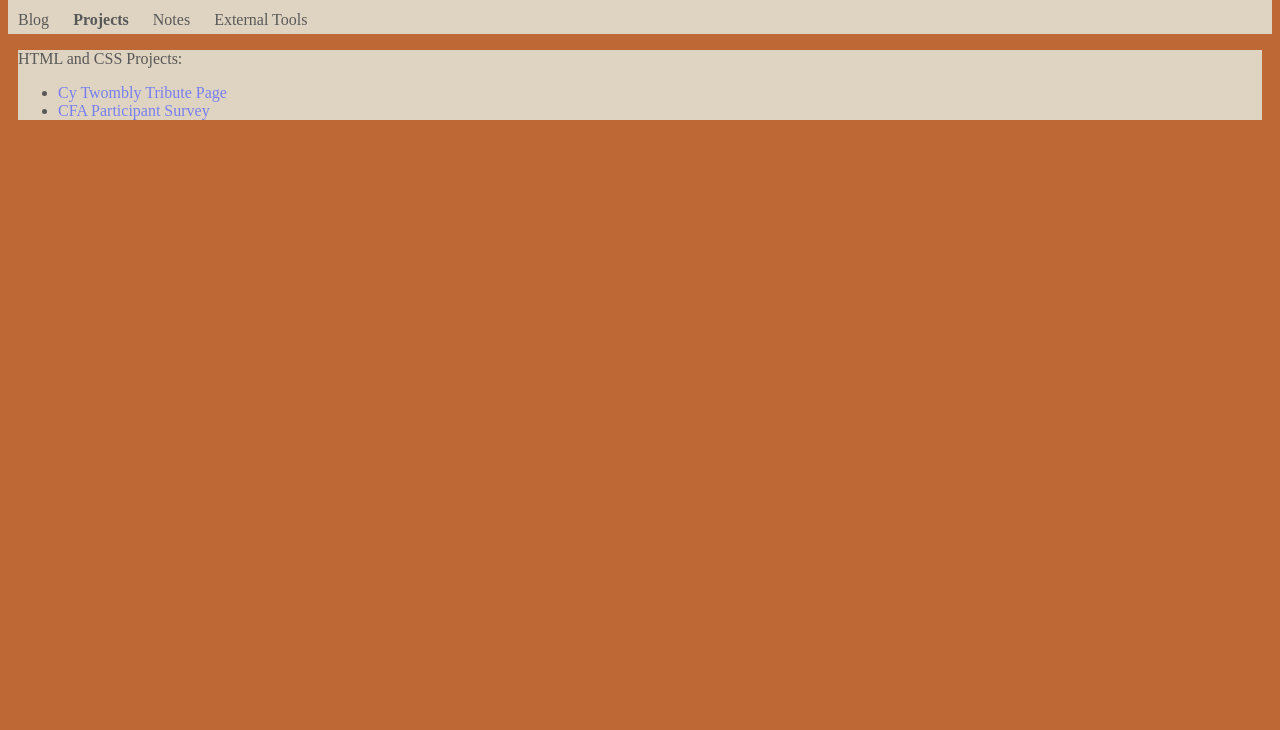
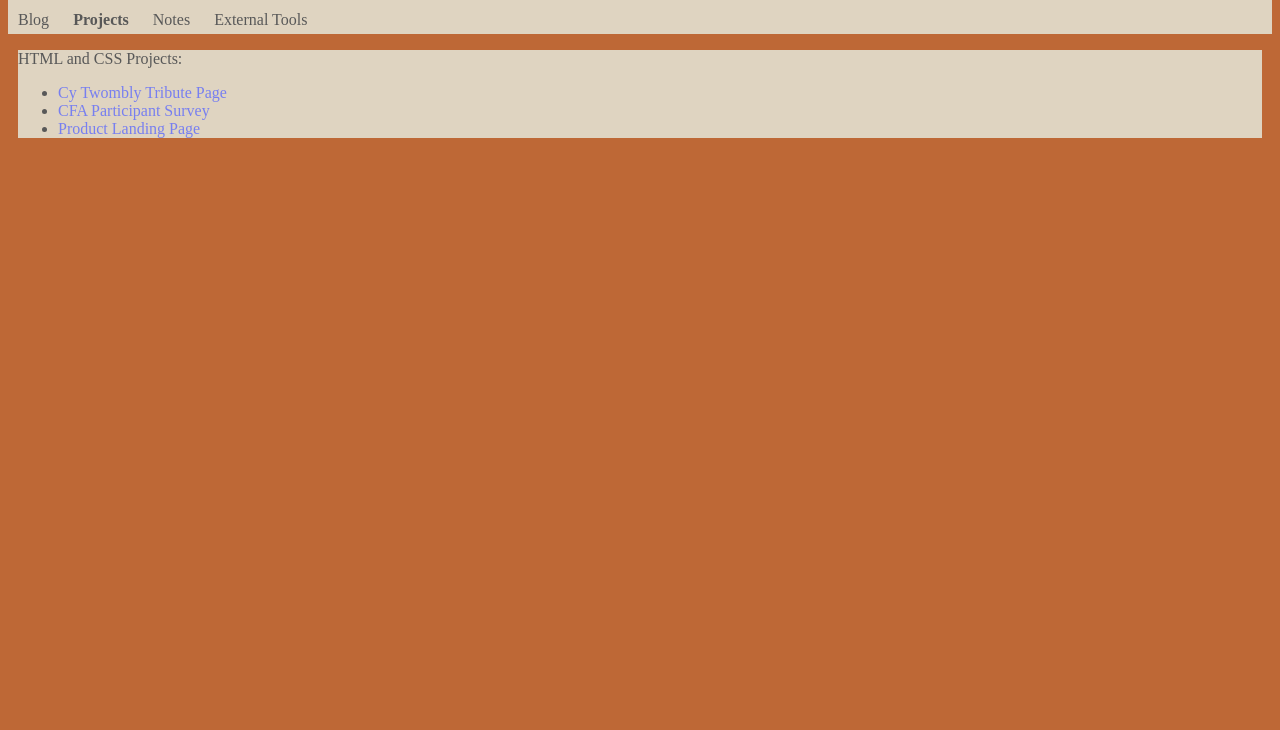
Before and after one commit to jwheatonumich/Blog, a plain HTML site: page projects.html in a window 1280 px wide. Shown: the part 70-800 px from the top of the page. Drawn offline with Linux system fonts and the light colour scheme.

Commit message:
Update projects.html

```diff
--- a/projects.html
+++ b/projects.html
@@ -73,6 +73,7 @@
         <ul>
             <li><a href="https://jwheatonumich.github.io/Cy-Twombly-Tribute/" target="_blank">Cy Twombly Tribute Page</a></li>
             <li><a href="https://jwheatonumich.github.io/Survey-Project/" target="_blank">CFA Participant Survey</a></li>
+            <li><a href="https://jwheatonumich.github.io/product-landing" target="_blank">Product Landing Page</a></li>
         </ul>
     </article>
 </body>
```
